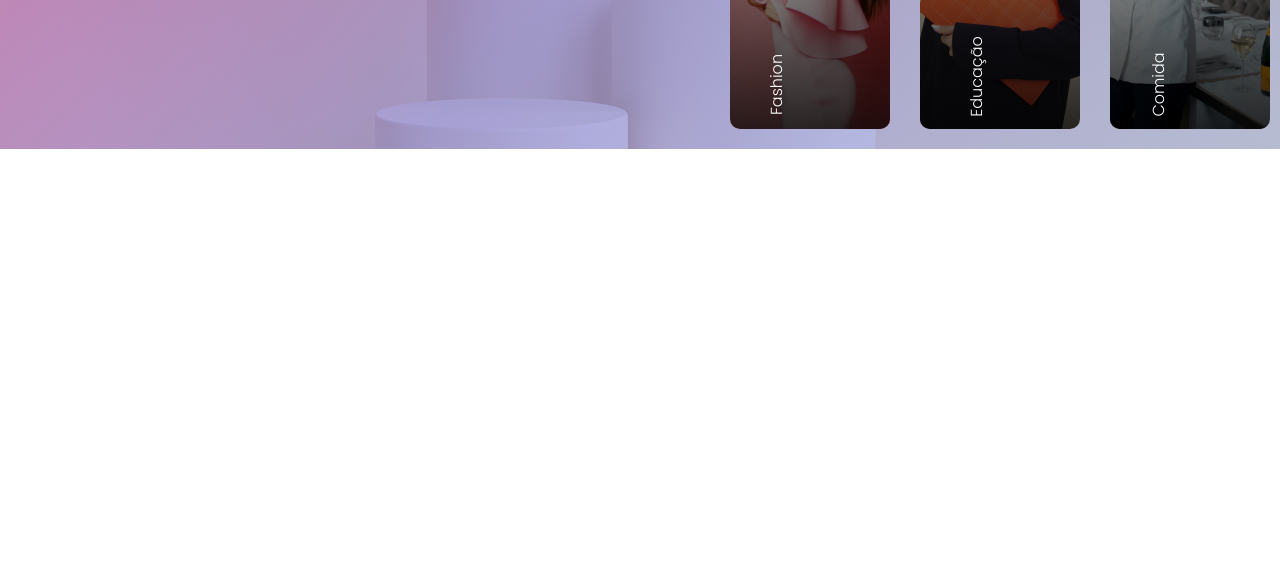
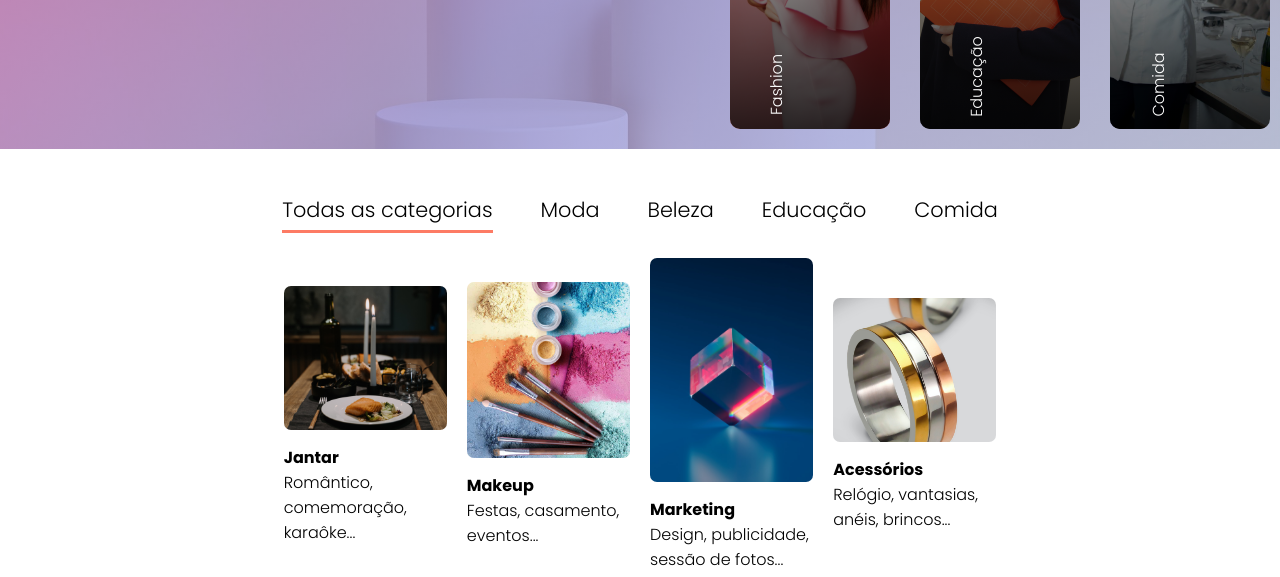
Before and after one commit to peterpontocom/NAC, a plain HTML site: page index.html in a window 1280 px wide. Shown: the part 328-905 px from the top of the page. Before the commit the page ends 800 px from the top, so only its background shows below. Drawn offline with Linux system fonts and the light colour scheme.

Commit message:
categoria completo

```diff
--- a/index.html
+++ b/index.html
@@ -15,7 +15,7 @@
             </span>
             <nav>
                 <ul>
-                    <li><a href="#">Categoria</a></li>
+                    <li><a href="#categoria">Categoria</a></li>
                     <li><a href="#">Serviços</a></li>
                     <li><a href="#">Cursos</a></li>
                     <li><a href="#">Sobre</a></li>
@@ -35,9 +35,31 @@
         </div>
     </header>
     <main>
-        <div class="categ">
-
-        </div>
+        <div class="categ" id="categoria">
+            <menu>
+                <ul>
+                    <li>Todas as categorias</li>
+                    <li>Moda</li>
+                    <li>Beleza</li>
+                    <li>Educação</li>
+                    <li>Comida</li>
+                </ul>
+            </menu>
+            <div class="cardz">
+                <div class="card">
+                    <div class="card-1"></div>
+                    <span class="spn">Jantar</span><span>Romântico, comemoração, karaôke...</span></div>
+                <div class="card">
+                    <div class="card-2"></div>
+                    <span class="spn">Makeup</span><span>Festas, casamento, eventos...</span></div>
+                <div class="card">
+                    <div class="card-3"></div>
+                    <span class="spn">Marketing</span><span>Design, publicidade, sessão de fotos...</span></div>
+                <div class="card">
+                    <div class="card-4"></div>
+                    <span class="spn">Acessórios</span><span>Relógio, vantasias, anéis, brincos...</span></div>
+                </div>
+            </div>
         <div class="course">
 
         </div>
--- a/sty/nac.css
+++ b/sty/nac.css
@@ -10,6 +10,11 @@
     src: url('../fonts/DancingScript-VariableFont_wght.ttf');
 }
 
+@font-face {
+    font-family: 'Mary Poppins';
+    src: url('../fonts/Poppins/Poppins-Bold.ttf');
+}
+
 * {
     margin: 0;
     padding: 0;
@@ -17,6 +22,7 @@
     outline: none;
     box-sizing: border-box;
     font-family: 'Poppins', Arial, Helvetica, sans-serif;
+    scroll-behavior: smooth;
 }
 
 a {
@@ -212,6 +218,112 @@ html,body {
 
 /*cORPO*/
 
+main {
+    display: grid;
+    place-content: center;
+    width: 100%;
+}
+
+.categ {
+    display: grid;
+    place-content: center;
+    place-items: center;
+    margin-top: 45px;
+}
+
+.categ menu ul {
+    display: flex;
+}
+
+.categ menu li {
+    position: relative;
+    font-size: 1.3em;
+    padding-bottom: 5px;
+    cursor: pointer;
+}
+
+.categ menu li::before{
+    content: '';
+    position: absolute;
+    bottom: 0;
+    height: 3px;
+    width: 0%;
+    background-color: #fd7b64;
+    border-radius: 100px;
+    transition: width 0.4s ease;
+}
+
+.categ menu li:hover::before {
+    width: 80%;
+    animation: vai-vem 0.4s ease-out alternate backwards;
+}
+
+.categ menu ul li:first-child {
+    border-bottom: 3px solid #fd7b64;
+}
+
+.categ menu ul li:not(:first-child) {
+    margin-left: 3rem;
+}
+
+.cardz {
+    display: flex;
+    justify-content: center;
+    align-items: center;
+    margin-top: 20px;
+}
+
+.cardz .card {
+    display: flex;
+    flex-direction: column;
+    padding: 5px;
+    width: 15%;
+}
+
+.cardz .card:not(:first-child){
+    margin-left: 10px;
+}
+
+.cardz .card div {
+    position: relative;
+    margin: auto;
+    height: 5rem;
+    width: 100%;
+    background-color: red;
+    border-radius: 7px;
+}
+
+.cardz .card .card-1 {
+    background: url('../img/dinner.jpeg') no-repeat center center;
+    background-size: cover;
+    height: 9rem;
+}
+
+.cardz .card .card-2 {
+    background: url('../img/makeup-colors.jpeg') no-repeat center center;
+    background-size: cover;
+    height: 11rem;
+}
+
+.cardz .card .card-3 {
+    background: url('../img/cub.jpeg') no-repeat center center;
+    background-size: cover;
+    height: 14rem;
+}
+
+.cardz .card .card-4 {
+    background: url('../img/anel.jpeg') no-repeat center center;
+    background-size: cover;
+    height: 9rem;
+}
+
+
+.cardz .card .spn {
+    margin-top: 15px;
+    font-family: 'Mary Poppins', Arial, Helvetica, sans-serif;
+    font-weight: bold;
+}
+
 /*PÉS*/
 
 /*ANIMAÇÕES*/
@@ -244,3 +356,17 @@ html,body {
         background-position: 50% 0;
     }
 }
+
+@keyframes vai-vem {
+    0% {
+        width: 0%;
+    }
+
+    50% {
+        width: 100%;
+    }
+
+    100% {
+        width: 80%;
+    }
+}
```
Also changed, not shown: img/anel.jpeg (added), img/comida.jpeg (renamed from img/pexels-media-397913-1665660340367.jpeg), img/dinner.jpeg (renamed from img/pexels-media-6839642-1665660264413.jpeg), img/jantar.jpeg (renamed from img/pexels-media-3756623-1665660323034.jpeg), img/joia.jpeg (renamed from img/pexels-media-4765062-1665660200415.jpeg), img/makeup-colors.jpeg (added), img/makeup-things.jpeg (added), img/makeup.jpeg (renamed from img/pexels-media-3681538-1665660379905.jpeg).
